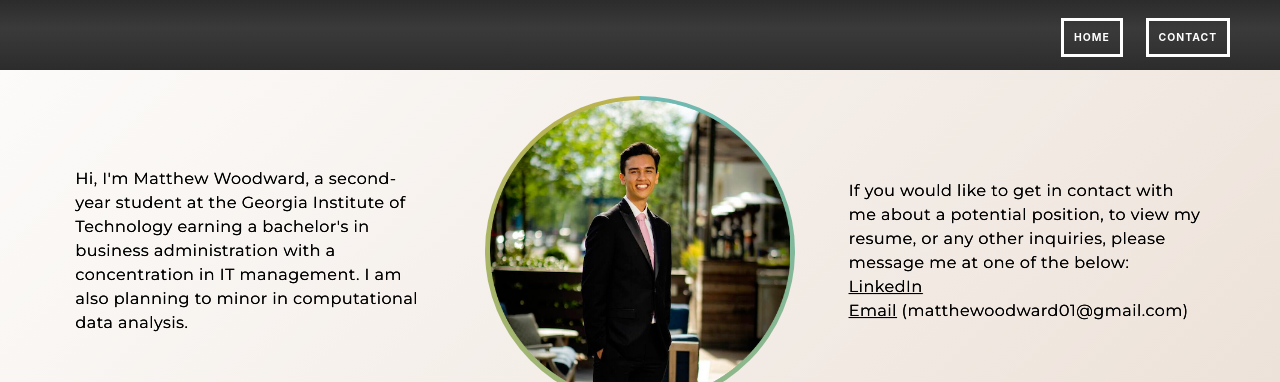
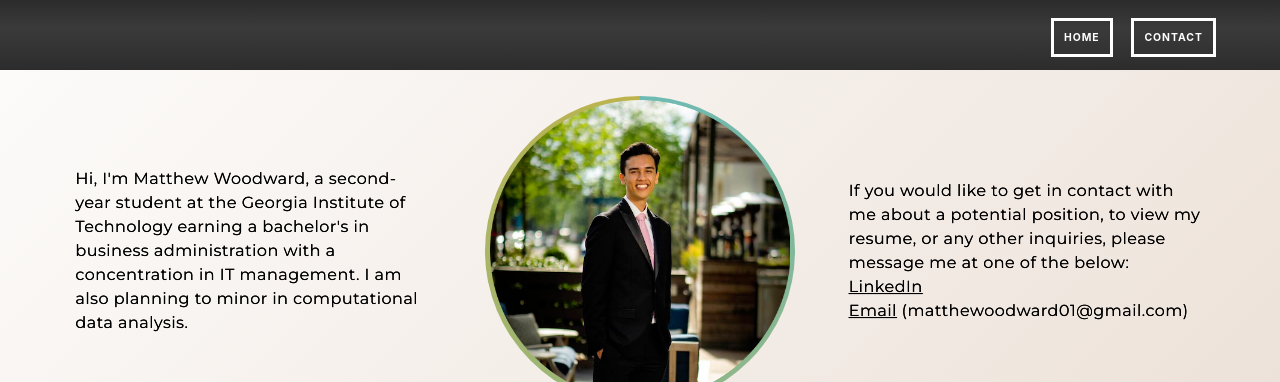
Before and after one commit to MatthewCWoodward/Personal-Site, a website: page src/about.html in a window 1280 px wide. Shown: the top 382 px of the page. Drawn offline with Linux system fonts and the light colour scheme.

Commit message:
Added grid to navbar for consistency

```diff
--- a/public/about.css
+++ b/public/about.css
@@ -45,18 +45,29 @@ nav, footer {
 
 nav {
 	height: 70px;
-	display: flex;
-	justify-content: flex-end;
+	display: grid;
+}
+
+.wrapper {
+	display: grid;
+	grid-template-columns: repeat(3, 1fr);
+	width: 90%;
+	margin: 0 auto;
+	justify-items: end;
 }
 
 .nav-links {
+	grid-column: 3/4;
 	display: flex;
 	list-style: none;
 	align-items: center;
-	justify-content: space-around;
-	width: 15%;
+	justify-content: space-between;
 	white-space: nowrap;
-	margin-right: 3%;
+	width: 43%;
+}
+
+li:first-of-type {
+	margin-right: 2%;
 }
 
 footer {
--- a/src/about.html
+++ b/src/about.html
@@ -14,10 +14,12 @@
 	<main data-router-wrapper>
 		<section data-router-view="about" class="about">
 			<nav>
-				<ul class="nav-links">
-					<li><a class="buttonAnimate" href="./index.html">Home</a></li>
-					<li><a class="buttonAnimate" href="#">Contact</a></li>
-				</ul>
+				<div class="wrapper">
+					<ul class="nav-links">
+						<li><a class="buttonAnimate" href="./index.html">Home</a></li>
+						<li><a class="buttonAnimate" href="#">Contact</a></li>
+					</ul>
+				</div>
 			</nav>
 			<section class="grid-container">
 				<p class="bio">Hi, I'm Matthew Woodward, a second-year student at the Georgia Institute of Technology earning a bachelor's in business administration with a concentration in IT management. I am also planning to minor in computational data analysis.</p>
```
